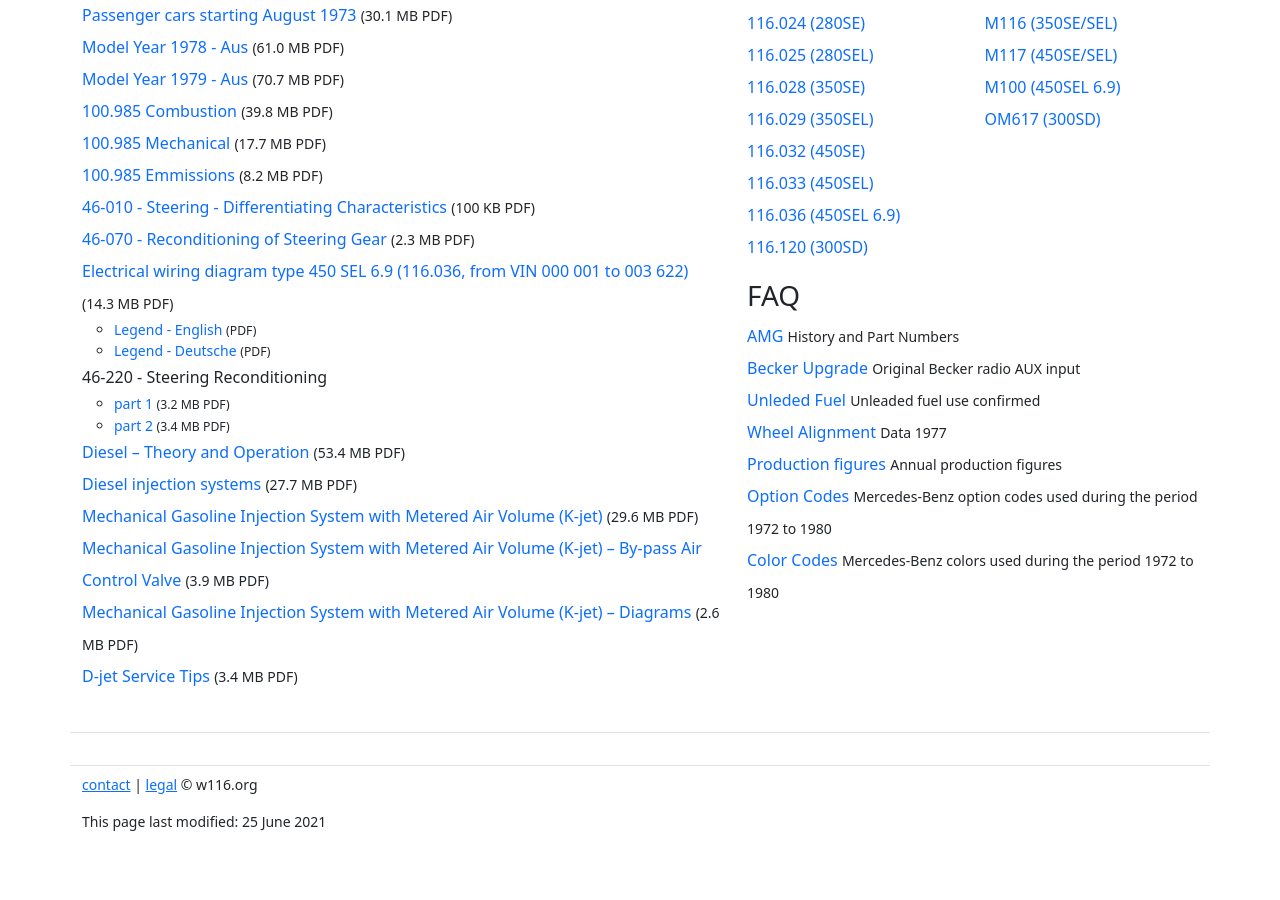
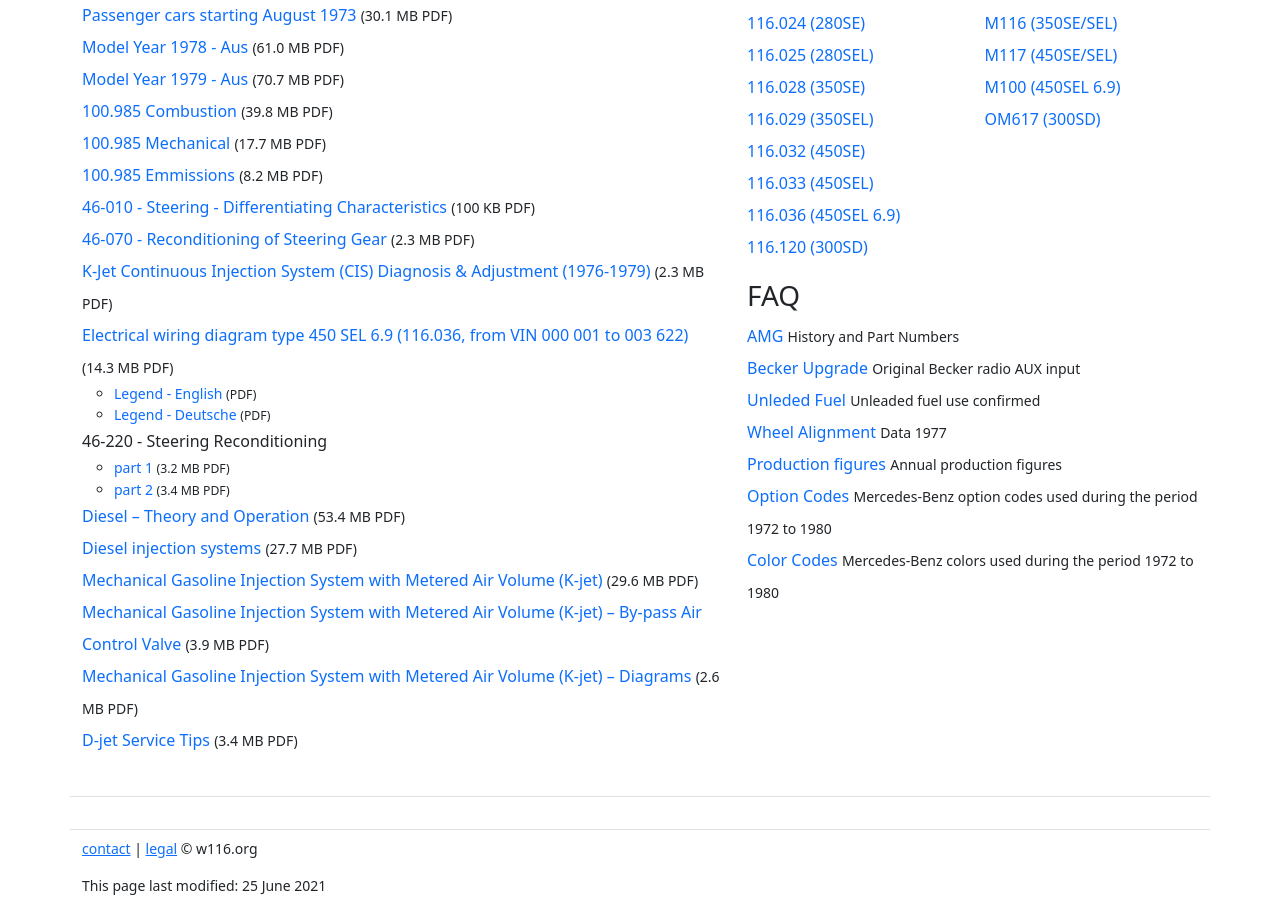
Before and after one commit to W116org/w116org.github.io, a Jekyll site: the page built from tech.html, in a window 1280 px wide and 900 px high, scrolled down 1212 px. Built offline with Jekyll 4.4.1, drawn with Linux system fonts in a browser that asks for light colours; before the commit the page ends 2060 px from its top, so only the background shows below that.

Commit message:
Update tech.html

```diff
--- a/tech.html
+++ b/tech.html
@@ -71,6 +71,9 @@
         <span class="small">(100 KB PDF)</span>
       </li>
       <li><a class="text-decoration-none" href="//cdn.w116.org/tech/Steering_Box_46-070.pdf">46-070 - Reconditioning of Steering Gear</a>
+        <span class="small">(2.3 MB PDF)</span>
+      </li>
+      <li><a class="text-decoration-none" href="//cdn.w116.org/tech/K-Jet_Diagnosis_Adjustment.pdf">K-Jet Continuous Injection System (CIS) Diagnosis &amp; Adjustment (1976-1979)</a>
         <span class="small">(2.3 MB PDF)</span>
       </li>
       <li><a class="text-decoration-none" href="//cdn.w116.org/tech/elektr_diagram.pdf">Electrical wiring diagram type 450 SEL 6.9 (116.036, from VIN 000 001 to 003 622)</a>
```
